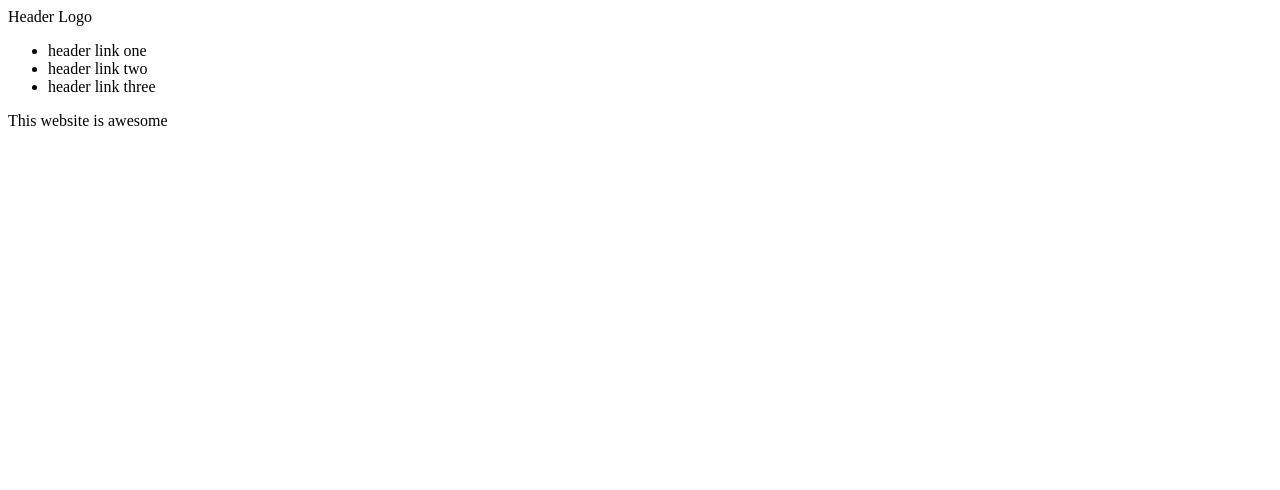
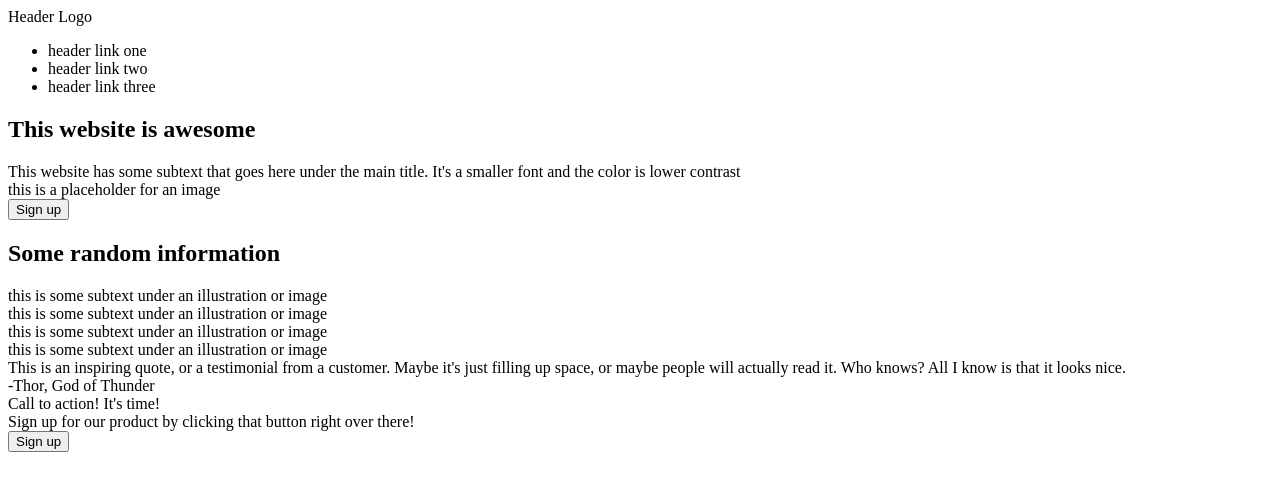
Before and after one commit to Fletch95/landing-page-project, a plain HTML site: page index.html in a window 1280 px wide. Drawn offline with Linux system fonts and the light colour scheme.

Commit message:
Add basic structure to index.html

```diff
--- a/index.html
+++ b/index.html
@@ -16,7 +16,40 @@
         </ul>
     </header>
     <div class="content">
-        <div>This website is awesome</div>
+        <section>
+            <h1>This website is awesome</h1>
+            <div>This website has some subtext that goes here under the main title. It's a smaller font and the color is lower contrast</div>
+            <div>this is a placeholder for an image</div>
+            <button>Sign up</button>
+        </section>
+        <section>
+            <h2>Some random information</h2>
+            <div class="card">
+                <div></div>
+                <div>this is some subtext under an illustration or image</div>
+            </div>
+            <div class="card">
+                <div></div>
+                <div>this is some subtext under an illustration or image</div>
+            </div>
+            <div class="card">
+                <div></div>
+                <div>this is some subtext under an illustration or image</div>
+            </div>
+            <div class="card">
+                <div></div>
+                <div>this is some subtext under an illustration or image</div>
+            </div>
+        </section>
+        <section>
+            <div class="quote">This is an inspiring quote, or a testimonial from a customer. Maybe it's just filling up space, or maybe people will actually read it. Who knows? All I know is that it looks nice.</div>
+            <div class="quote-name">-Thor, God of Thunder</div>
+        </section>
+        <footer>
+            <div>Call to action! It's time!</div>
+            <div>Sign up for our product by clicking that button right over there!</div>
+            <button>Sign up</button>
+        </footer>
     </div>
 </body>
 </html>
```
